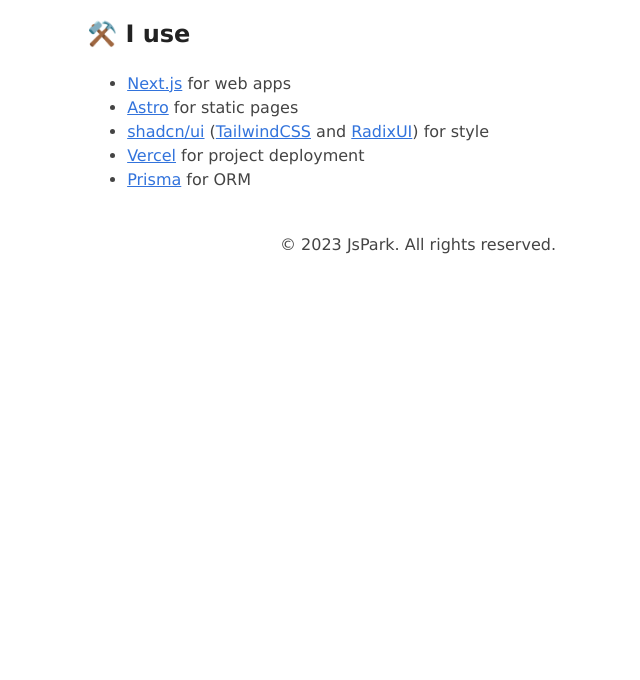
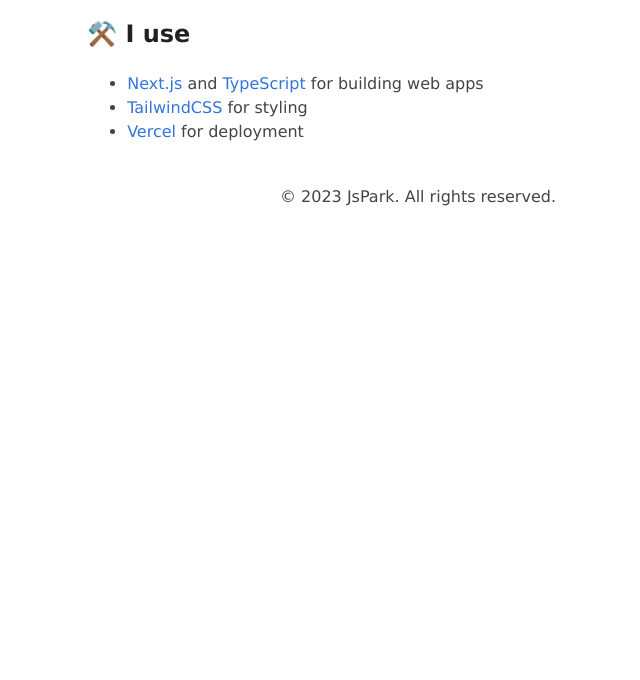
Before and after one commit to rishi-raj-jain/websiteasd, an Astro site: page / in a window 1280 px wide. Shown: the part 120-800 px from the top of the page, without its empty margins (222-862 px from the left). Built offline with nearby package versions, Linux system fonts and the light colour scheme; Astro itself is replaced by a stand-in of ours.

Commit message:
페이지 디자인 수정

```diff
--- a/package.json
+++ b/package.json
@@ -1,5 +1,5 @@
 {
-  "name": "www",
+  "name": "jspark.dev",
   "type": "module",
   "version": "0.0.1",
   "scripts": {
@@ -13,10 +13,10 @@
     "@astrojs/mdx": "^0.19.7",
     "@astrojs/rss": "^2.4.3",
     "@astrojs/sitemap": "^2.0.1",
-    "astro": "^2.9.6"
+    "astro": "^2.9.7"
   },
   "devDependencies": {
-    "prettier": "^3.0.0",
+    "prettier": "^3.0.1",
     "prettier-plugin-astro": "^0.11.0"
   }
 }
--- a/src/components/Header.astro
+++ b/src/components/Header.astro
@@ -5,7 +5,7 @@
 
 <header>
   <h2>
-    👨🏻‍💻 {SITE_TITLE}
+    <a href="/">👨🏻‍💻 {SITE_TITLE}</a>
   </h2>
   <nav>
     <HeaderLink href="/">Home</HeaderLink>
@@ -44,4 +44,8 @@
   h2 {
     margin: 0.5em 0;
   }
+  header h2 a {
+    text-decoration: none;
+    color: var(--text-color);
+  }
 </style>
--- a/src/components/HeaderLink.astro
+++ b/src/components/HeaderLink.astro
@@ -20,6 +20,7 @@
   }
   a.active {
     font-weight: bolder;
-    text-decoration: underline;
+    color: red;
+    transform: scale(1.1);
   }
 </style>
--- a/src/pages/about.astro
+++ b/src/pages/about.astro
@@ -6,11 +6,36 @@
   title="About Me"
   description="About Me"
   pubDate={new Date("July 15 2023")}
-  updatedDate={new Date()}
   heroImage="/placeholder-about.jpg"
 >
   <p>
-    I am a web developer in South Korea. I use Next.js and Astro with TypeScript
-    to build solutions that solve my problems.
+    I am a web developer using Next.js and TypeScript to build solutions that
+    solve my problems.
   </p>
 </Layout>
+<style>
+  body {
+    background: rgb(255, 0, 0);
+    background: linear-gradient(
+      135deg,
+      rgba(255, 0, 0, 1) 0%,
+      rgba(255, 252, 0, 1) 33%,
+      rgba(99, 255, 0, 1) 66%,
+      rgba(0, 26, 255, 1) 100%
+    );
+    background-size: 200% 200%;
+    animation: gradient 10s ease infinite;
+  }
+
+  @keyframes gradient {
+    0% {
+      background-position: 0% 50%;
+    }
+    50% {
+      background-position: 100% 50%;
+    }
+    100% {
+      background-position: 0% 50%;
+    }
+  }
+</style>
--- a/src/pages/blog/index.astro
+++ b/src/pages/blog/index.astro
@@ -30,15 +30,12 @@
       ul li a {
         text-decoration: none;
       }
-      ul li a:visited {
-        color: #8e32dc;
-      }
     </style>
   </head>
   <body>
     <Header />
     <main>
-      <section>
+      <section transition:animate="slide">
         <ul>
           {
             posts.map((post) => (
--- a/src/pages/index.astro
+++ b/src/pages/index.astro
@@ -18,35 +18,21 @@
         <li>
           <a href="https://nextjs.org" target="_blank" title="Next.js"
             >Next.js</a
-          > for web apps
+          > and <a
+            href="https://www.typescriptlang.org/"
+            target="_blank"
+            title="TypeScript">TypeScript</a
+          > for building web apps
         </li>
         <li>
-          <a href="https://astro.build" target="_blank" title="Astro">Astro</a>
-           for static pages
-        </li>
-        <li>
-          <a href="https://ui.shadcn.com" target="_blank" title="shadcn/ui"
-            >shadcn/ui</a
-          > (<a
-            href="https://tailwindcss.com"
-            target="_blank"
-            title="TailwindCSS">TailwindCSS</a
-          >
-           and <a
-            href="https://www.radix-ui.com"
-            target="_blank"
-            title="RadixUI">RadixUI</a
-          >) for style
+          <a href="https://tailwindcss.com" target="_blank" title="TailwindCSS"
+            >TailwindCSS</a
+          > for styling
         </li>
         <li>
           <a href="https://vercel.com/docs" target="_blank" title="Vercel"
             >Vercel</a
-          > for project deployment
-        </li>
-        <li>
-          <a href="https://www.prisma.io" target="_blank" title="Prisma"
-            >Prisma</a
-          > for ORM
+          > for deployment
         </li>
       </ul>
     </main>
--- a/src/styles/global.css
+++ b/src/styles/global.css
@@ -28,6 +28,7 @@
 a {
   color: #3273dc;
   transition: all 0.2s;
+  text-decoration: none;
 }
 a:hover {
   opacity: 0.5;
```
Also changed, not shown: pnpm-lock.yaml.
